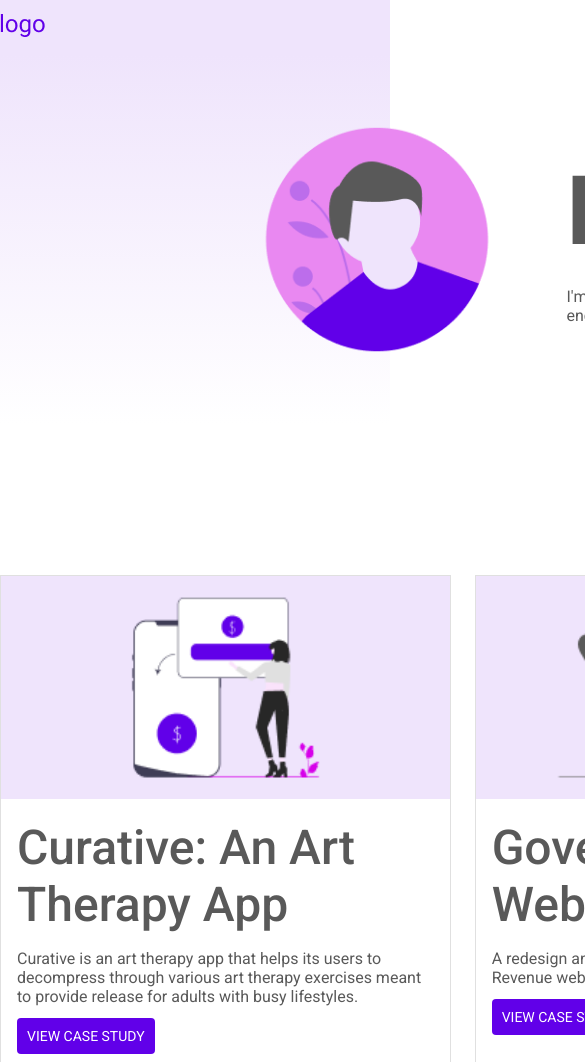
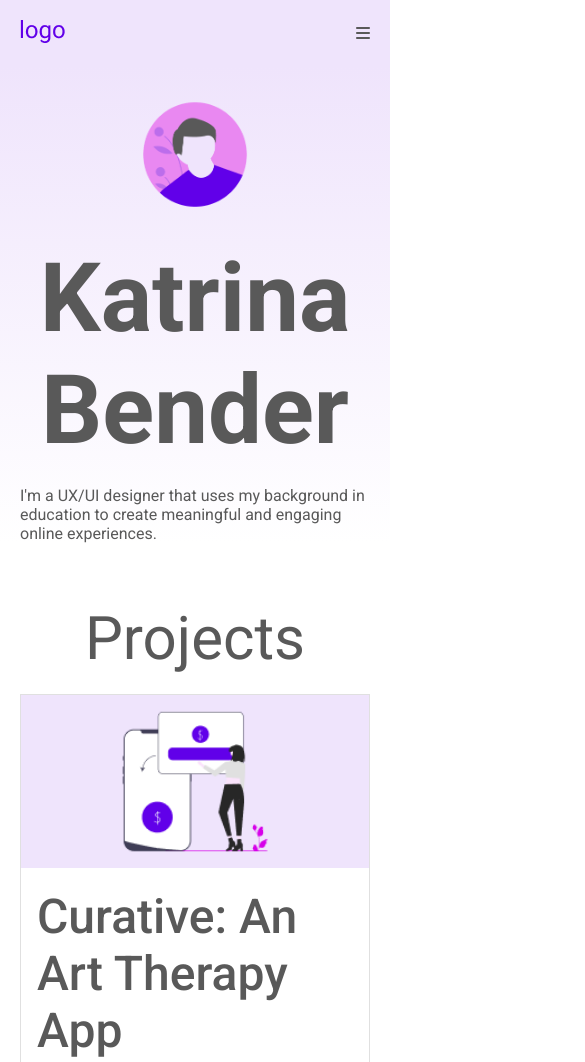
Before and after one commit to benderk761/Homework-Week-17-18, a plain HTML site: page index.html in a window 390 px wide. Shown: the top 1062 px of the page, 585 px wide, since content can reach past the window. Drawn offline with Linux system fonts and the light colour scheme.

Commit message:
responsive

```diff
--- a/css/style.css
+++ b/css/style.css
@@ -10,7 +10,7 @@
     display: flex;
     justify-content: space-between;
     align-items: center;
-    width: 1400px;
+    width: var(--container-width);
     margin: auto;
 }
 ul.nav{
@@ -31,12 +31,17 @@
 .navItem.selected{
     color: var(--Secondary-dark);
 }
+
+.mobileMenu{
+    display: none;
+}
+
 section.hero{
     background: var(--Primary-gradient);
 }
 .heroContainer{
     margin: auto;
-    width: 1400px;
+    width: var(--container-width);
     display: flex;
     align-items: center;
     justify-content: center;
@@ -59,7 +64,7 @@
     margin: 0;
 }
 .projects{
-    width: 1400px;
+    width: var(--container-width);
     margin: auto;
     margin-top: 60px;
 }
@@ -141,3 +146,58 @@
     margin-bottom: 0.75rem;
     margin-top: 0;
 }
+@media all and (max-width: 1400px) {
+    .heroImage {
+        width: 20%;
+    }
+    .heroContent {
+        width: 60%;
+    }
+}
+@media all and (max-width: 1200px) {
+    .heroImage {
+        padding: 20px;
+    }
+}
+@media all and (max-width: 992px) {
+    .heroImage {
+        width: 20%;
+    }
+    .heroContent {
+        width: 80%;
+    }
+    .projectContainer{
+        flex-wrap: wrap;
+    }
+    .projectCard{
+        width: 48%;
+    }
+}
+@media all and (max-width: 768px) {
+    .heroContainer{
+        flex-direction: column;
+    }
+    .heroTitle{
+        text-align: center;
+    }
+    .heroImage {
+        width: 40%;
+    }
+    .heroContent {
+        width: 100%;
+    }
+    .projectCard{
+        width: 100%;
+    }
+}
+@media all and (max-width: 576px) {
+    .mobileMenu {
+        display: block;
+    }
+    ul.nav{
+        display: none;
+    }
+    .topNav{
+        padding: 20px 0;
+    }
+}
--- a/css/variables.css
+++ b/css/variables.css
@@ -1,4 +1,5 @@
 @import url('https://fonts.googleapis.com/css2?family=Roboto:ital,wght@0,100;0,300;0,400;0,500;0,700;0,900;1,100;1,300;1,400;1,500;1,700;1,900&display=swap');
+@import url('https://cdnjs.cloudflare.com/ajax/libs/font-awesome/6.4.2/css/all.min.css');
 :root{
 --Primary: #6100e9;
 --Primary-light: #995DF0;
@@ -36,4 +37,30 @@
 --font-size-body-small: 0.875rem;
 --font-size-button: 0.875rem;
 --font-size-navigation: 1.2rem;
+--container-width: 1400px;
 }
+@media all and (max-width: 1400px) {
+    :root{
+        --container-width: 1140px;
+    }
+}
+@media all and (max-width: 1200px) {
+    :root{
+        --container-width: 960px;
+    }
+}
+@media all and (max-width: 992px) {
+    :root{
+        --container-width: 720px;
+    }
+}
+@media all and (max-width: 768px) {
+    :root{
+        --container-width: 540px;
+    }
+}
+@media all and (max-width: 576px) {
+    :root{
+        --container-width: calc(100% - 40px);
+    }
+}
--- a/index.html
+++ b/index.html
@@ -19,6 +19,9 @@
             <li><a href="" class="navItem">Projects</a></li>
             <li><a href="" class="navItem">Resume</a></li>
         </ul>
+        <div class="mobileMenu">
+            <i class="fa-solid fa-bars"></i>
+        </div>
     </div>
    </nav>
    <section class="hero">
```
